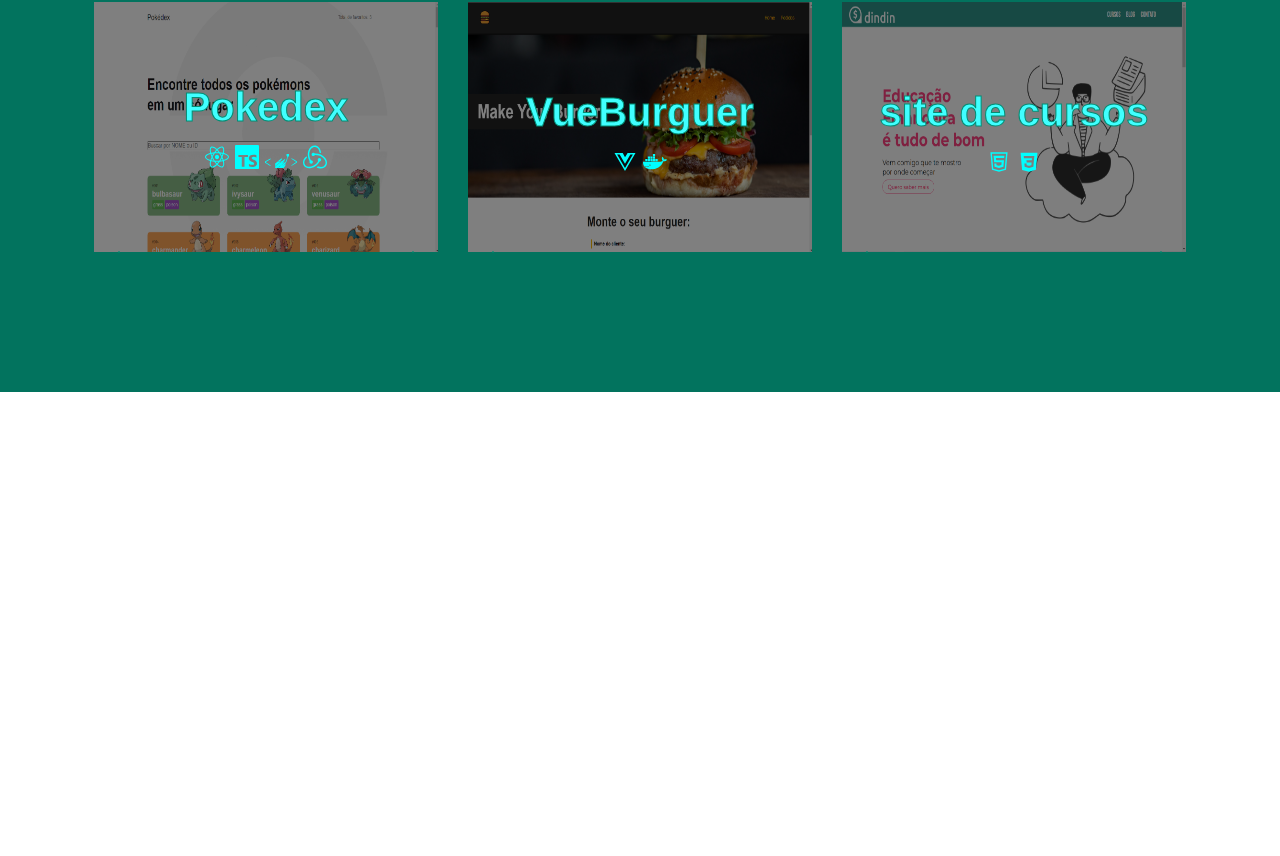
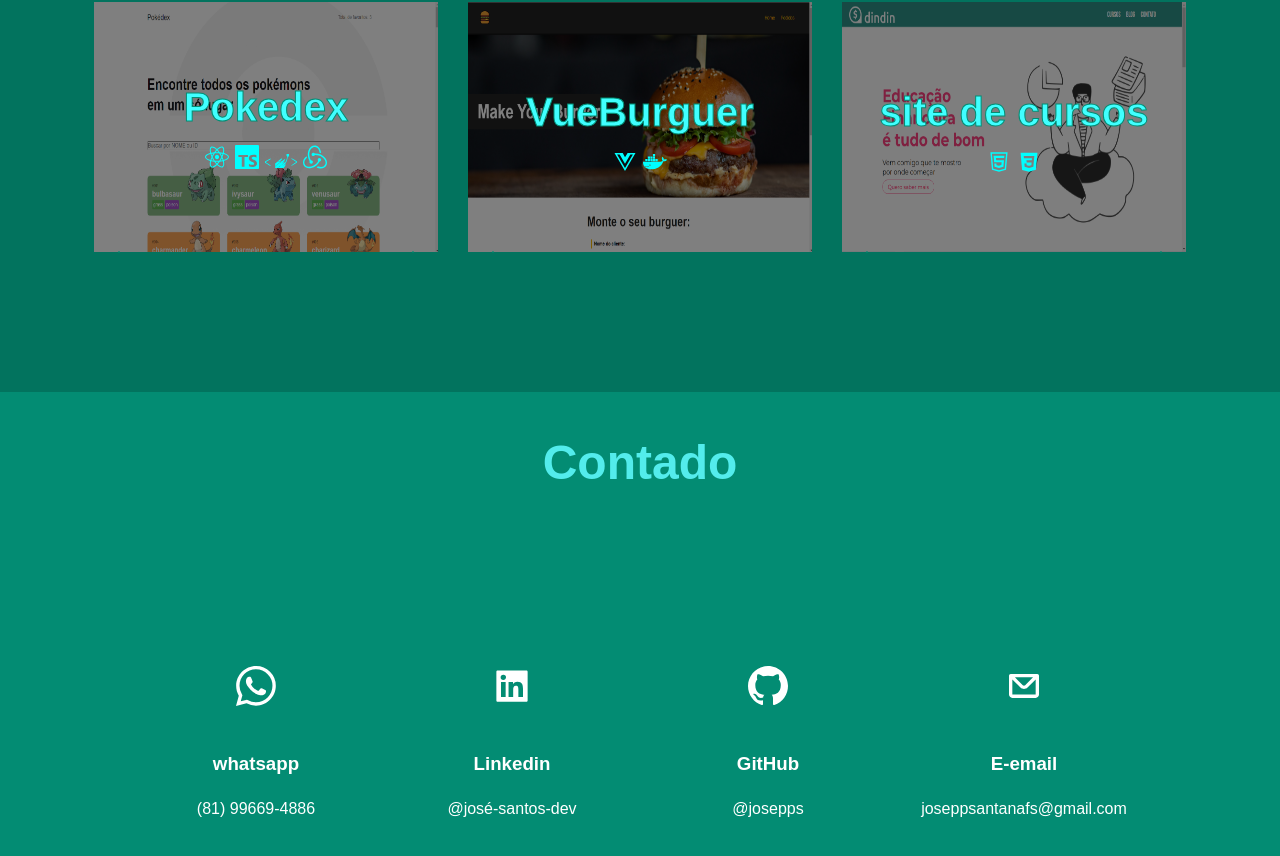
Before and after one commit to josepps/portfolio-jose-santos, a React (Vite) app: page / in a window 1280 px wide. Shown: the part 1644-2500 px from the top of the page. Before the commit the page ends 2036 px from the top, so only its background shows below. Built offline with nearby package versions, Linux system fonts and the light colour scheme.

Commit message:
Section contato pronta

```diff
--- a/package.json
+++ b/package.json
@@ -10,6 +10,7 @@
     "preview": "vite preview"
   },
   "dependencies": {
+    "@emailjs/browser": "^3.11.0",
     "react": "^18.2.0",
     "react-dom": "^18.2.0",
     "react-icons": "^4.10.1",
--- a/src/App.style.ts
+++ b/src/App.style.ts
@@ -510,3 +510,58 @@
     }
 
 `;
+
+export const Section4 = styled.section`
+    width: 100vw;
+    height: 70vh;
+    background: #038C73;
+    display: flex;
+    flex-direction: column;
+    align-items: center;
+
+    h2 {
+        width: 100%;
+        height: 25%;
+        display: flex;
+        align-items: center;
+        justify-content: center;
+        font-size: 3rem;
+        color: #53ecec;
+    }
+
+    .containerContatos{
+        width: 100%;
+        display: flex;
+        height: 75%;
+        display: flex;
+        align-items: center;
+        justify-content: center;
+
+            a {
+                width: 20%;
+                margin: 5% 0;
+                text-align: center;
+                color: #fff;
+                text-decoration: none;
+
+                span {
+                    width: 100px;
+                    border-radius: 50%;
+                    font-size: 2.5rem;
+                }
+
+                h3 {
+                    margin: 15% 0 10% 0;
+                }
+
+                &:hover {
+                    span {
+                        font-size: 3rem;
+                    }
+                    h3 {
+                        transform: scale(1.4);
+                    }
+                }
+            }
+    }
+`;
--- a/src/App.tsx
+++ b/src/App.tsx
@@ -1,5 +1,6 @@
 import { AiFillLinkedin, AiFillCode, AiOutlineHtml5 } from 'react-icons/ai';
-import { BsGithub, BsGit } from 'react-icons/bs';
+import { BsGithub, BsGit, BsWhatsapp } from 'react-icons/bs';
+import { CgMail } from 'react-icons/cg';
 import { DiCss3 } from 'react-icons/di';
 import { FaJava, FaNodeJs, FaReact, FaVuejs } from 'react-icons/fa';
 import { GrDocker } from 'react-icons/gr';
@@ -14,7 +15,7 @@
 import imgSiteCurso2 from '/img/siteCursos2.png';
 import imgSiteCurso3 from '/img/siteCursos3.png';
 
-import { Section1, Section2, Section3 } from "./App.style"
+import { Section1, Section2, Section3, Section4 } from "./App.style"
 import { useEffect, useState } from 'react';
 
 function App() {
@@ -39,7 +40,7 @@
 
   return (
     <>
-      <Section1>
+      <Section1 id='section1'>
         <header>
           <div>
             <h2>José Santos</h2>
@@ -47,10 +48,10 @@
           <div className="containerNav">
             <nav>
               <ul>
-                <li><a href="#">Início</a></li>
-                <li><a href="#">Conhecimentos</a></li>
-                <li><a href="#">Projetos</a></li>
-                <li><a href="#">Contatos</a></li>
+                <li><a href="#section1">Início</a></li>
+                <li><a href="#section2">Conhecimentos</a></li>
+                <li><a href="#section3">Projetos</a></li>
+                <li><a href="#section4">Contatos</a></li>
               </ul>
             </nav>
           </div>
@@ -59,7 +60,7 @@
           <div className="containerMain">
             <h1>Desenvolvedor <br /> Fullstack</h1>
             <p className="descricao">No mundo da programação desde Junho de 2022!</p>
-            <a href="">Contatos</a>
+            <a href="#section4">Contatos</a>
           </div>
           <div className="containerMain">
             <div className="container">
@@ -75,7 +76,7 @@
           </div>
         </main>
       </Section1>
-      <Section2>
+      <Section2 id='section2'>
           <h2>Conhecimentos</h2>
 
         <div className='containerTecnologias'>
@@ -94,7 +95,7 @@
           <div className="Tecnologias"><span><SiSpring /></span><p>Spring</p></div>
         </div>
       </Section2>
-      <Section3>
+      <Section3 id='section3'>
         <h2>Projetos</h2>
 
           <div id='containerProjetos'>
@@ -162,6 +163,32 @@
           </div>
 
       </Section3>
+      <Section4 id='section4'>
+        <h2>Contado</h2>
+        <div className='containerContatos'>
+            <a href='https://api.whatsapp.com/send?phone=5581996694886&text=Ol%C3%A1,%20vim%20atrav%C3%A9s%20do%20seu%20portf%C3%B3lio!' target='_blank'>
+              <span><BsWhatsapp /></span>
+              <h3>whatsapp</h3>
+              <p>(81) 99669-4886</p>
+            </a>
+            <a href='https://www.linkedin.com/in/jos%C3%A9-santos-dev/' target='_blank'>
+              <span><AiFillLinkedin /></span>
+              <h3>Linkedin</h3>
+              <p>@josé-santos-dev</p>
+            </a>
+            <a href='https://github.com/josepps' target='_blank'>
+              <span><BsGithub /></span>
+              <h3>GitHub</h3>
+              <p>@josepps</p>
+            </a>
+            <a href='mailto:joseppsantanafs@gmail.com' target='_blank'>
+              <span><CgMail /></span>
+              <h3>E-email</h3>
+              <p>joseppsantanafs@gmail.com</p>
+            </a>
+        </div>
+
+      </Section4>
     </>
   )
 }
```
Also changed, not shown: 1 other file (tests, documents, lock files or other folders).
